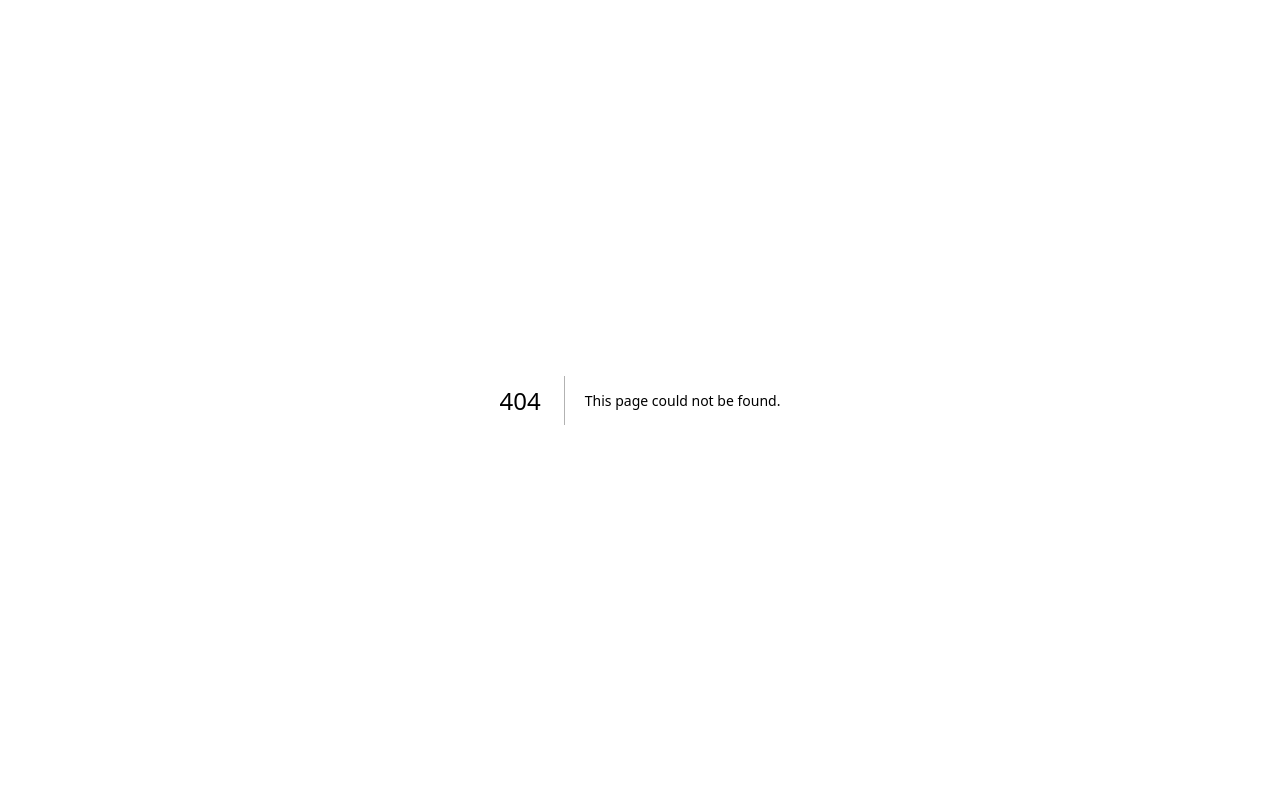
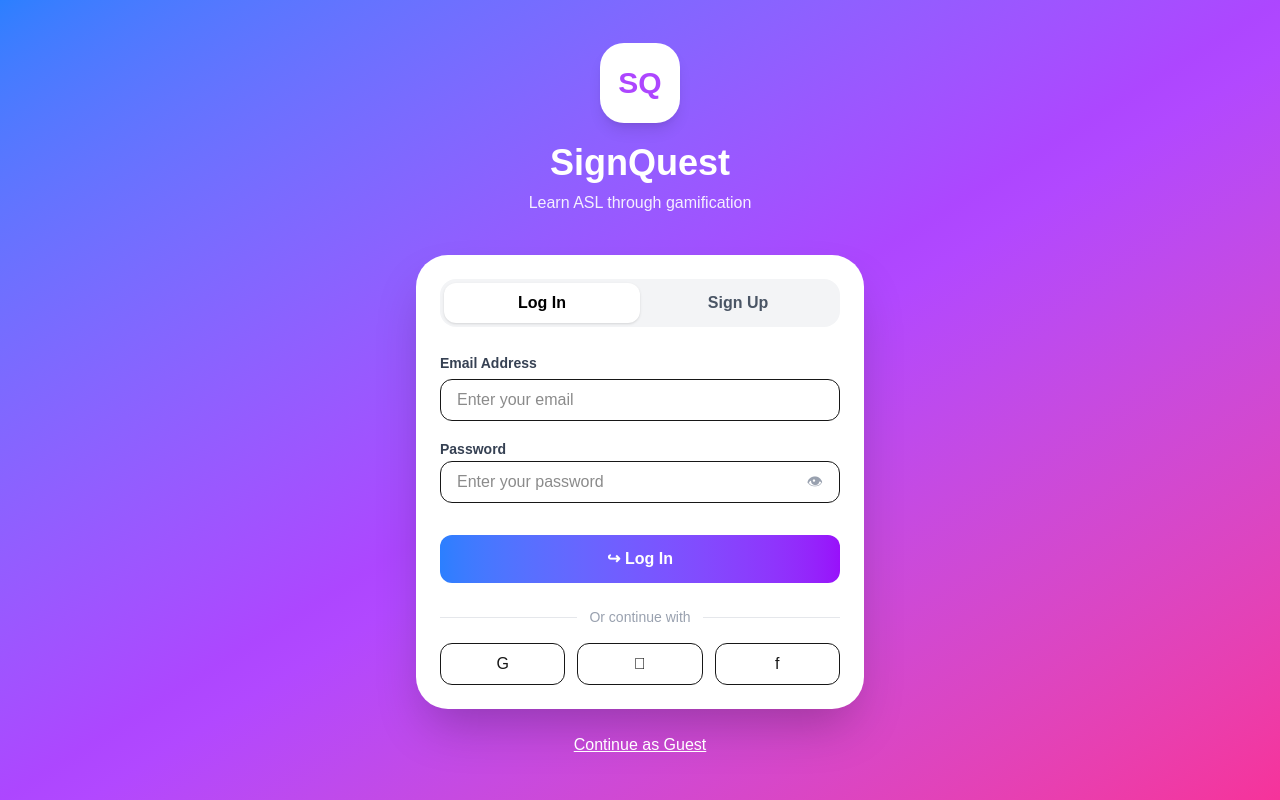
Before and after one commit to CalebR04/Educational-App-Design-Project, a Next.js app in the folder my-app/: page /auth in a window 1280 px wide. Before the commit this address had no page. Built offline with nearby package versions, Linux system fonts and the light colour scheme.

Commit message:
Auth/login page added along with gear dropdown

```diff
--- /dev/null
+++ b/my-app/app/auth/page.tsx
@@ -0,0 +1,151 @@
+"use client";
+
+import { useState } from "react";
+import { useRouter } from "next/navigation";
+
+export default function AuthPage() {
+  const router = useRouter();
+
+  const [activeTab, setActiveTab] = useState<"login" | "signup">("login");
+  const [showPassword, setShowPassword] = useState(false);
+
+  const handleSubmit = () => {
+    router.push("/");
+  };
+
+  return (
+    <div className="min-h-screen bg-gradient-to-br from-blue-500 via-purple-500 to-pink-500 flex items-center justify-center px-4 py-10">
+      <div className="w-full max-w-md">
+
+        <div className="flex flex-col items-center text-center text-white">
+          <div className="flex h-20 w-20 items-center justify-center rounded-3xl bg-white text-3xl font-bold text-purple-500 shadow-lg">
+            SQ
+          </div>
+
+          <h1 className="mt-5 text-4xl font-bold">SignQuest</h1>
+          <p className="mt-2 text-white/90">Learn ASL through gamification</p>
+        </div>
+
+        <div className="mt-10 rounded-[2rem] bg-white p-6 shadow-2xl">
+
+          <div className="flex rounded-2xl bg-gray-100 p-1">
+            <button
+              onClick={() => setActiveTab("login")}
+              className={`flex-1 rounded-xl px-4 py-2 font-semibold transition ${
+                activeTab === "login"
+                  ? "bg-white text-black shadow"
+                  : "text-gray-600"
+              }`}
+            >
+              Log In
+            </button>
+
+            <button
+              onClick={() => setActiveTab("signup")}
+              className={`flex-1 rounded-xl px-4 py-2 font-semibold transition ${
+                activeTab === "signup"
+                  ? "bg-white text-black shadow"
+                  : "text-gray-600"
+              }`}
+            >
+              Sign Up
+            </button>
+          </div>
+
+          <div className="mt-6">
+
+            {activeTab === "signup" && (
+              <div className="mb-4">
+                <label className="text-sm font-semibold text-gray-700">
+                  Full Name
+                </label>
+                <input
+                  type="text"
+                  placeholder="Enter your name"
+                  className="mt-1 w-full rounded-xl border px-4 py-2"
+                />
+              </div>
+            )}
+
+            <div className="mb-4">
+              <label className="text-sm font-semibold text-gray-700">
+                Email Address
+              </label>
+              <input
+                type="email"
+                placeholder="Enter your email"
+                className="mt-1 w-full rounded-xl border px-4 py-2"
+              />
+            </div>
+
+            <div className="mb-4">
+              <label className="text-sm font-semibold text-gray-700">
+                Password
+              </label>
+
+              <div className="flex items-center rounded-xl border px-4 py-2">
+                <input
+                  type={showPassword ? "text" : "password"}
+                  placeholder="Enter your password"
+                  className="flex-1 outline-none"
+                />
+
+                <button
+                  type="button"
+                  onClick={() => setShowPassword(!showPassword)}
+                  className="text-gray-400"
+                >
+                  👁
+                </button>
+              </div>
+            </div>
+
+            {activeTab === "signup" && (
+              <div className="mb-4">
+                <label className="text-sm font-semibold text-gray-700">
+                  Confirm Password
+                </label>
+                <input
+                  type="password"
+                  placeholder="Confirm your password"
+                  className="mt-1 w-full rounded-xl border px-4 py-2"
+                />
+              </div>
+            )}
+
+            <button
+              onClick={handleSubmit}
+              className="mt-4 w-full rounded-xl bg-gradient-to-r from-blue-500 to-purple-600 px-6 py-3 font-bold text-white"
+            >
+              {activeTab === "login" ? "↪ Log In" : "✨ Create Account"}
+            </button>
+
+          </div>
+
+          <div className="mt-6 flex items-center gap-3 text-gray-400">
+            <div className="h-px flex-1 bg-gray-200" />
+            <span className="text-sm">Or continue with</span>
+            <div className="h-px flex-1 bg-gray-200" />
+          </div>
+
+          <div className="mt-4 grid grid-cols-3 gap-3">
+            <button className="rounded-xl border py-2">G</button>
+            <button className="rounded-xl border py-2"></button>
+            <button className="rounded-xl border py-2">f</button>
+          </div>
+
+        </div>
+
+        <div className="mt-6 text-center">
+          <button
+            onClick={() => router.push("/")}
+            className="text-white underline"
+          >
+            Continue as Guest
+          </button>
+        </div>
+
+      </div>
+    </div>
+  );
+}
--- a/my-app/components/Navbar.tsx
+++ b/my-app/components/Navbar.tsx
@@ -1,53 +1,101 @@
+"use client";
+
 import Link from "next/link";
+import { useState } from "react";
+import { useRouter } from "next/navigation";
 
 type NavbarProps = {
   active: string;
 };
 
 export default function Navbar({ active }: NavbarProps) {
+  const router = useRouter();
+  const [open, setOpen] = useState(false);
+
   const tabs = [
-    { name: "Home", href: "/", icon: "⌂" },
-    { name: "Lessons", href: "/lessons", icon: "✎" },
-    { name: "Dictionary", href: "/dictionary", icon: "📖" },
-    { name: "Games", href: "/games", icon: "🎮" },
-    { name: "Translate", href: "/translator", icon: "💬" },
-    { name: "Profile", href: "/profile", icon: "◔" },
+    { name: "Home", href: "/" },
+    { name: "Lessons", href: "/lessons" },
+    { name: "Dictionary", href: "/dictionary" },
+    { name: "Games", href: "/games" },
+    { name: "Translate", href: "/translator" },
+    { name: "Profile", href: "/profile" },
   ];
+
+  const logout = () => {
+    router.push("/auth");
+  };
 
   return (
     <header className="border-b border-gray-200 bg-white">
-      <div className="mx-auto flex max-w-7xl items-center justify-between px-4 py-3">
+      <div className="mx-auto flex max-w-7xl items-center justify-between px-4 py-3 relative">
+
         <div className="flex items-center gap-3">
-          <div className="flex h-11 w-11 items-center justify-center rounded-xl bg-gradient-to-br from-blue-500 to-purple-500 text-lg font-bold text-white">
+          <div className="flex h-10 w-10 items-center justify-center rounded-xl bg-gradient-to-br from-blue-500 to-purple-500 text-white font-bold">
             SQ
           </div>
-          <span className="text-4xl font-bold text-[#0f172a]">SignQuest</span>
+          <span className="text-xl font-bold">SignQuest</span>
         </div>
 
-        <nav className="flex items-center gap-2">
-          {tabs.map((tab) => {
-            const isActive = tab.name === active;
-
-            return (
+        <nav className="flex items-center gap-6">
+          {tabs.map((tab) => (
             <Link
               key={tab.name}
               href={tab.href}
-                className={`flex items-center gap-2 rounded-xl px-4 py-3 text-xl font-semibold transition ${
-                  isActive
-                    ? "bg-blue-50 text-blue-600"
-                    : "text-[#334155] hover:bg-gray-50"
+              className={`flex items-center gap-2 px-3 py-2 rounded-lg font-semibold ${
+                active === tab.name
+                  ? "bg-blue-100 text-blue-600"
+                  : "text-gray-700 hover:bg-gray-100"
               }`}
             >
-                <span className="text-lg">{tab.icon}</span>
-                <span>{tab.name}</span>
+              {tab.name}
             </Link>
-            );
-          })}
+          ))}
         </nav>
 
-        <button className="text-2xl text-[#475569] hover:text-[#0f172a] transition">
+        <div className="relative">
+          <button
+            onClick={() => setOpen(!open)}
+            className="text-xl hover:text-gray-600"
+          >
             ⚙
           </button>
+
+          {open && (
+            <div className="absolute right-0 mt-3 w-56 rounded-xl border bg-white shadow-lg">
+              <div className="p-3 font-semibold border-b">Settings</div>
+
+              <div className="flex flex-col text-sm">
+                <button className="px-4 py-3 text-left hover:bg-gray-100">
+                  ✓ Notifications
+                </button>
+
+                <button className="px-4 py-3 text-left hover:bg-gray-100">
+                  ✓ Sound Effects
+                </button>
+
+                <button className="px-4 py-3 text-left hover:bg-gray-100">
+                  Profile Settings
+                </button>
+
+                <button className="px-4 py-3 text-left hover:bg-gray-100">
+                  Appearance
+                </button>
+
+                <button className="px-4 py-3 text-left hover:bg-gray-100">
+                  Help & Support
+                </button>
+
+                <button
+                  onClick={logout}
+                  className="px-4 py-3 text-left text-red-500 hover:bg-red-50"
+                >
+                  Log Out
+                </button>
+              </div>
+            </div>
+          )}
+        </div>
+
       </div>
     </header>
   );
```
Lines whose indentation alone changed are shown as unchanged.
